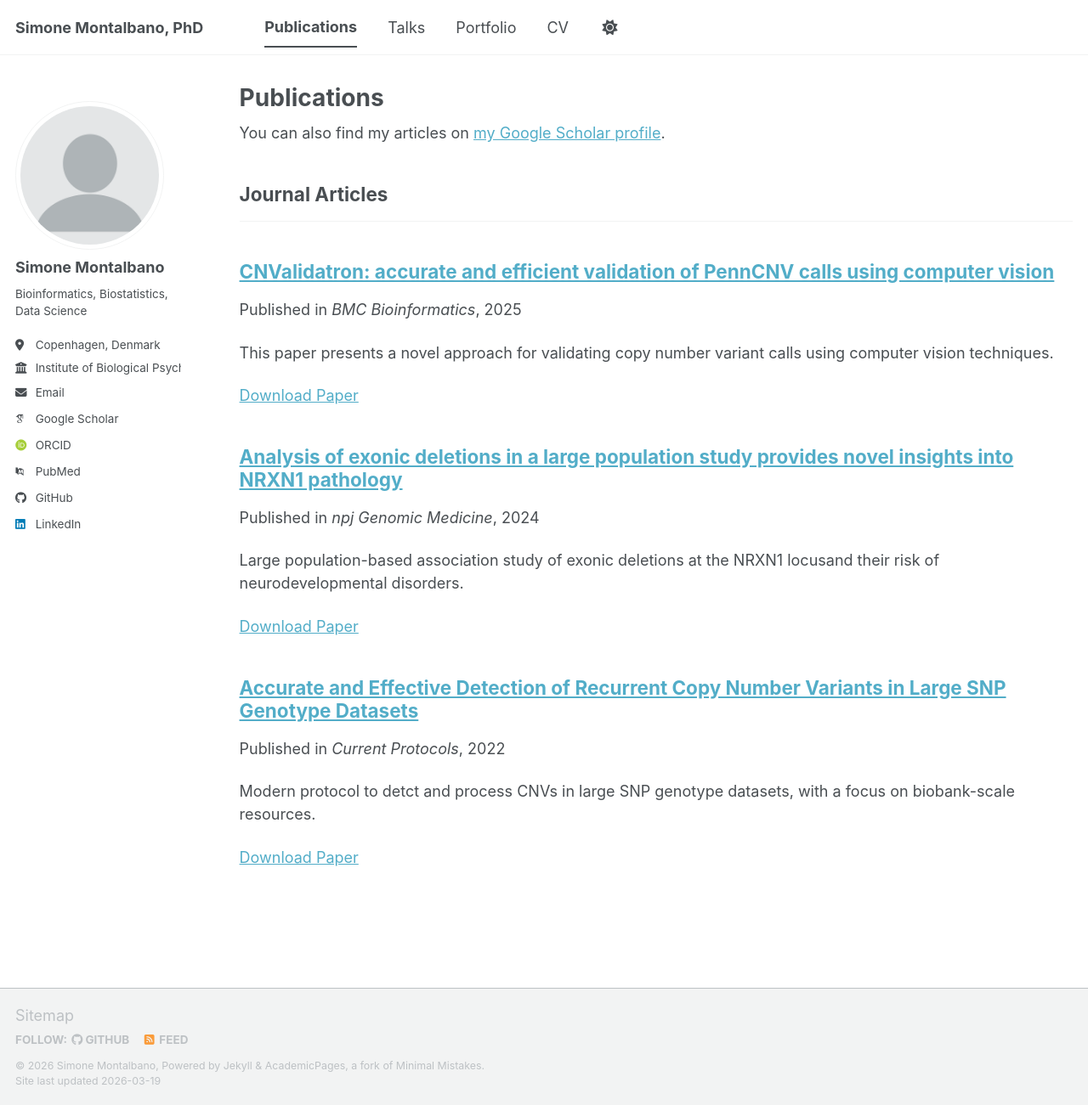
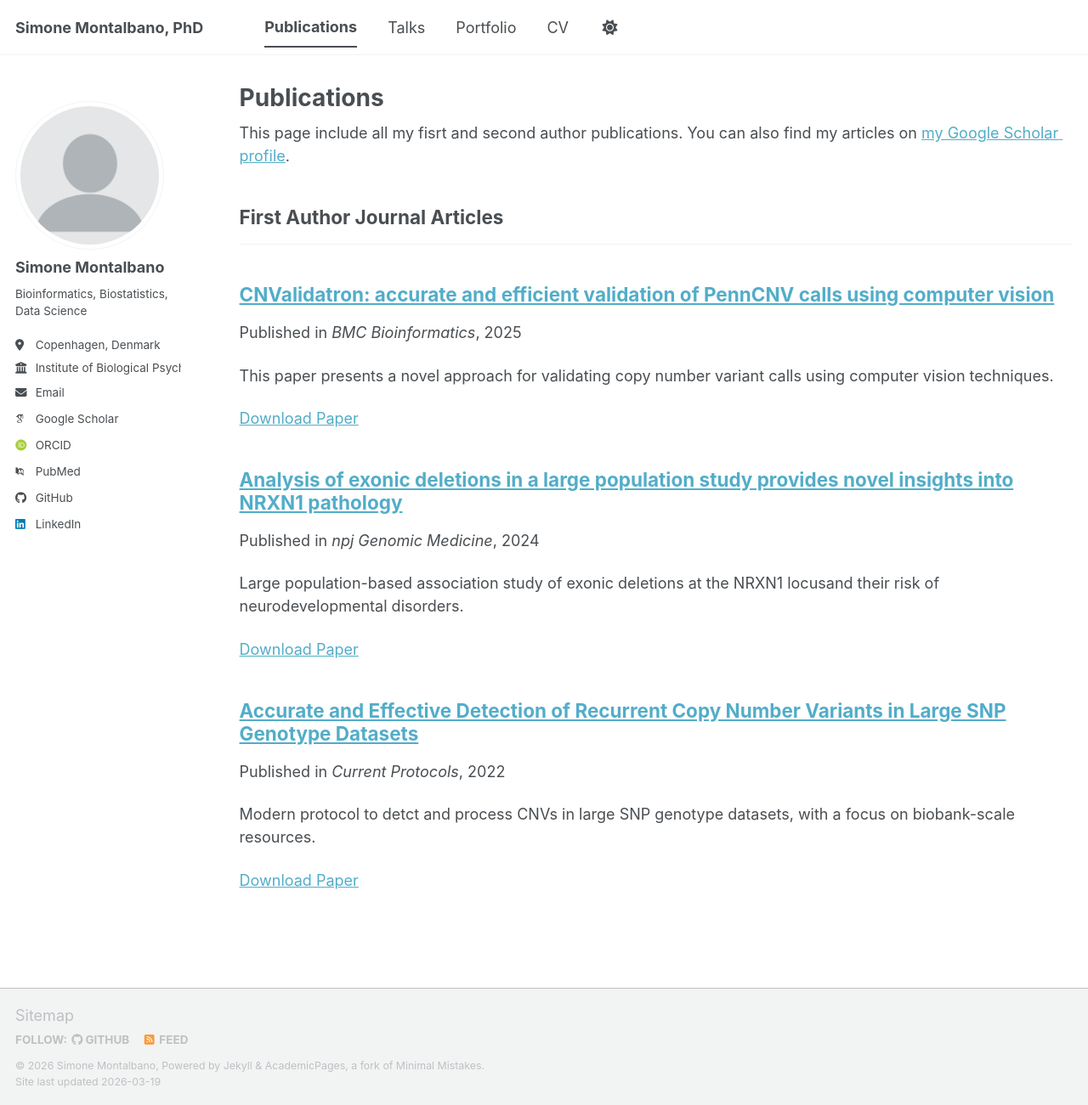
Before and after one commit to SinomeM/sinomem.github.io, a Jekyll site: the page built from _pages/publications.html, in a window 1280 px wide and 1301 px high. Shown: the whole window at 85% size. Built offline with Jekyll 4.4.1, drawn with Linux system fonts in a browser that asks for light colours; some web fonts are replaced; a script bundle is joined from its source files by our own code; library files that are not in the unit come from our copies.

Commit message:
update on publications page

```diff
--- a/_config.yml
+++ b/_config.yml
@@ -86,8 +86,10 @@
 publication_category:
   books:
     title: 'Books'
-  manuscripts:
-    title: 'Journal Articles'
+  fa_manuscripts:
+    title: 'First Author Journal Articles'
+  sa_manuscripts:
+    title: 'Second Author Journal Articles'
   conferences:
     title: 'Conference Papers'
 
--- a/_pages/publications.html
+++ b/_pages/publications.html
@@ -6,7 +6,7 @@
 ---
 
 {% if site.author.googlescholar %}
-  <div class="wordwrap">You can also find my articles on <a href="{{site.author.googlescholar}}">my Google Scholar profile</a>.</div>
+  <div class="wordwrap">This page include all my fisrt and second author publications. You can also find my articles on <a href="{{site.author.googlescholar}}">my Google Scholar profile</a>.</div>
 {% endif %}
 
 {% include base_path %}
```
Also changed, not shown: _publications/2022_cnv_protocol.md (+1 -1 lines), _publications/2024_nrxn1.md (+1 -1 lines), _publications/2025_cnv_cnn.md (+1 -1 lines).
